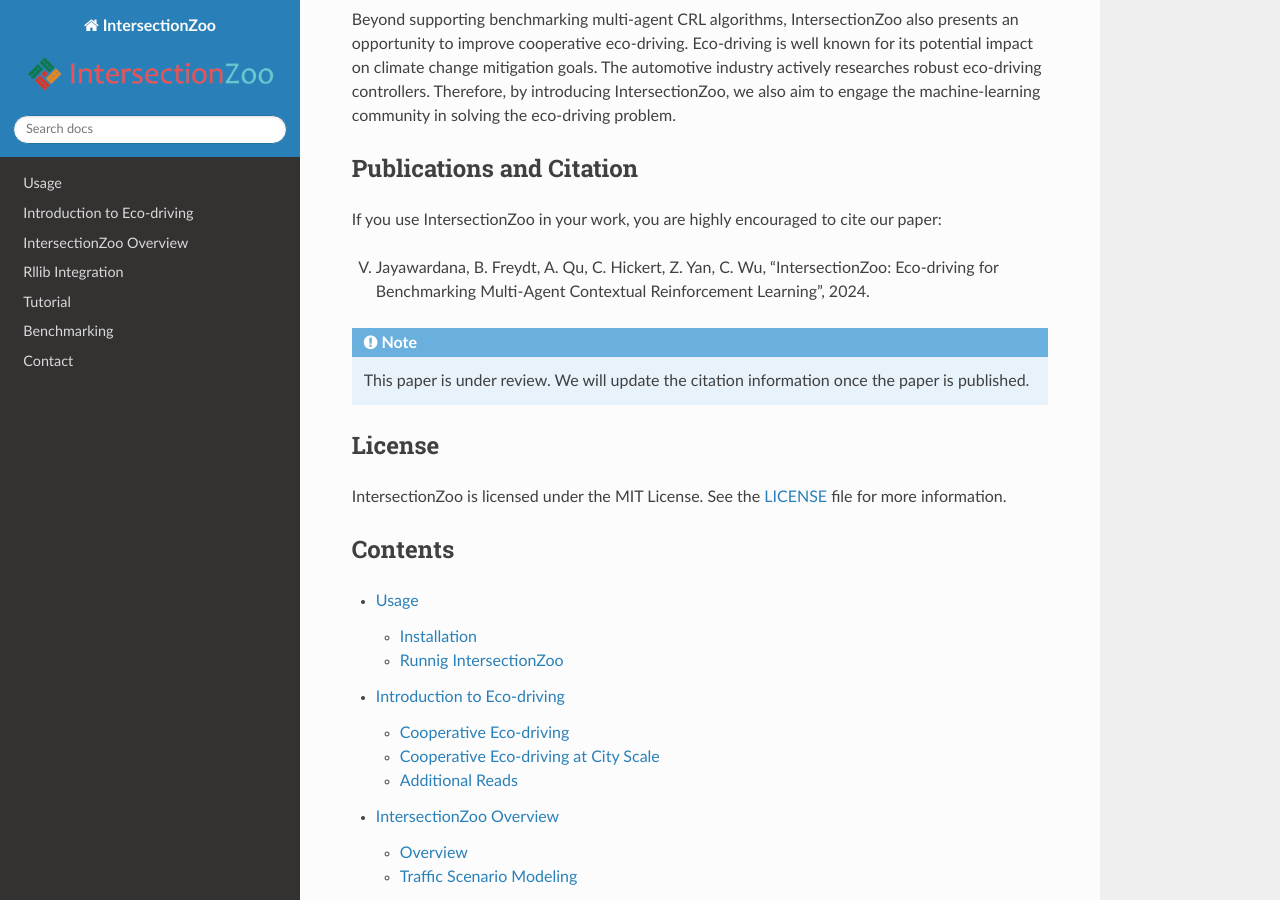
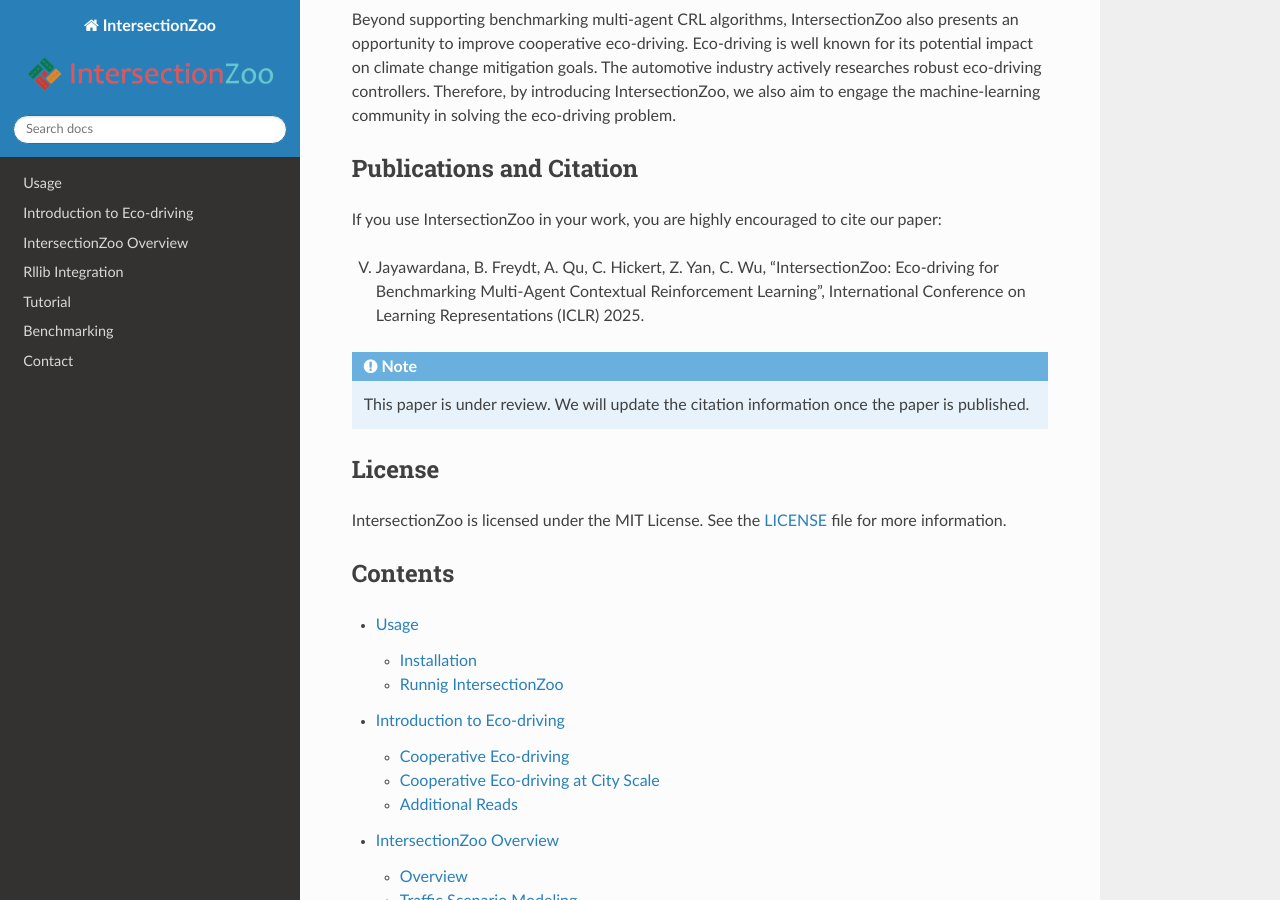
Before and after one commit to Vindulamj/IntersectionZoo-Docs, a Sphinx documentation site: the page built from docs/source/index.rst, in a window 1280 px wide and 900 px high, scrolled down 930 px. Built offline with Sphinx 7.4.7 and the Read the Docs theme 3.1.0, drawn with Linux system fonts in a browser that asks for light colours; pages that are not in the unit, such as notebooks, are missing from menus.

Commit message:
Update index.rst

```diff
--- a/docs/source/index.rst
+++ b/docs/source/index.rst
@@ -36,7 +36,7 @@
 
 If you use IntersectionZoo in your work, you are highly encouraged to cite our paper:
 
-V. Jayawardana, B. Freydt, A. Qu, C. Hickert, Z. Yan, C. Wu, "IntersectionZoo: Eco-driving for Benchmarking Multi-Agent Contextual Reinforcement Learning", 2024.
+V. Jayawardana, B. Freydt, A. Qu, C. Hickert, Z. Yan, C. Wu, "IntersectionZoo: Eco-driving for Benchmarking Multi-Agent Contextual Reinforcement Learning", International Conference on Learning Representations (ICLR) 2025.
 
 .. note::
 
```
